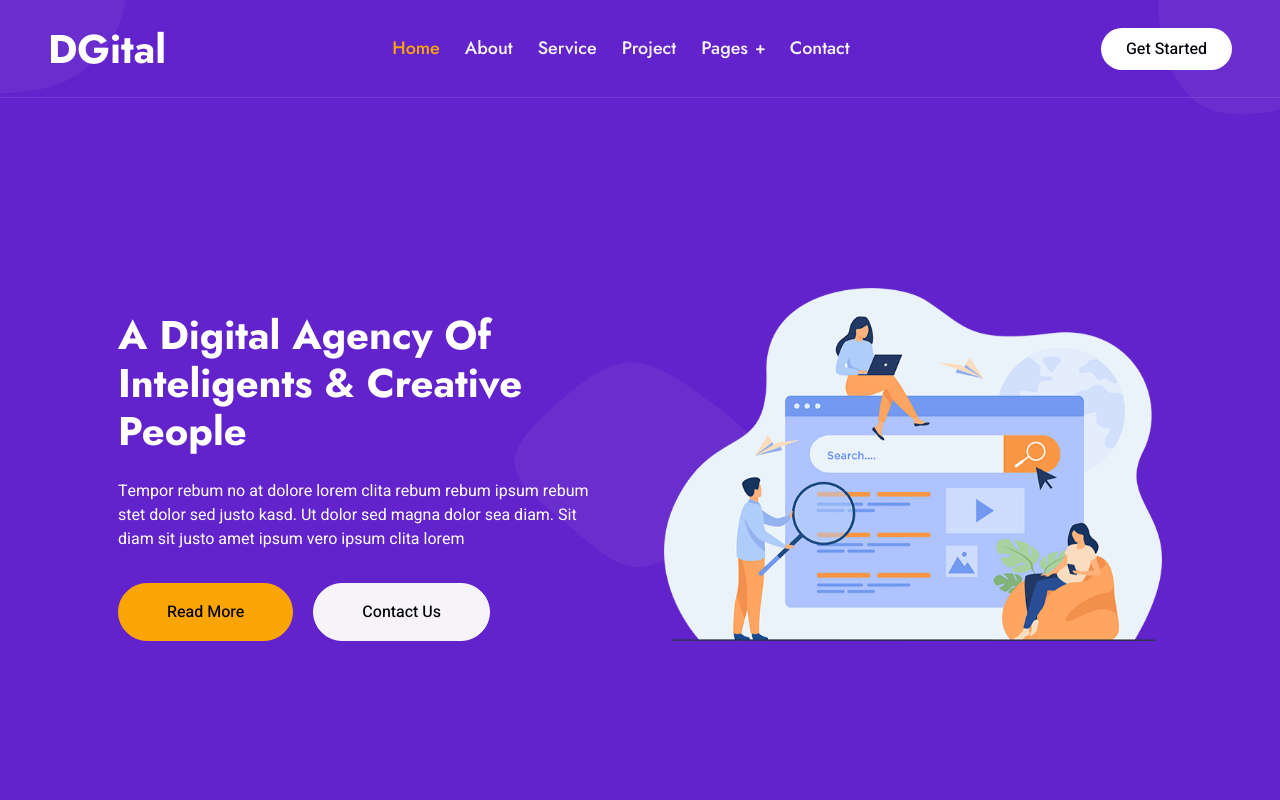
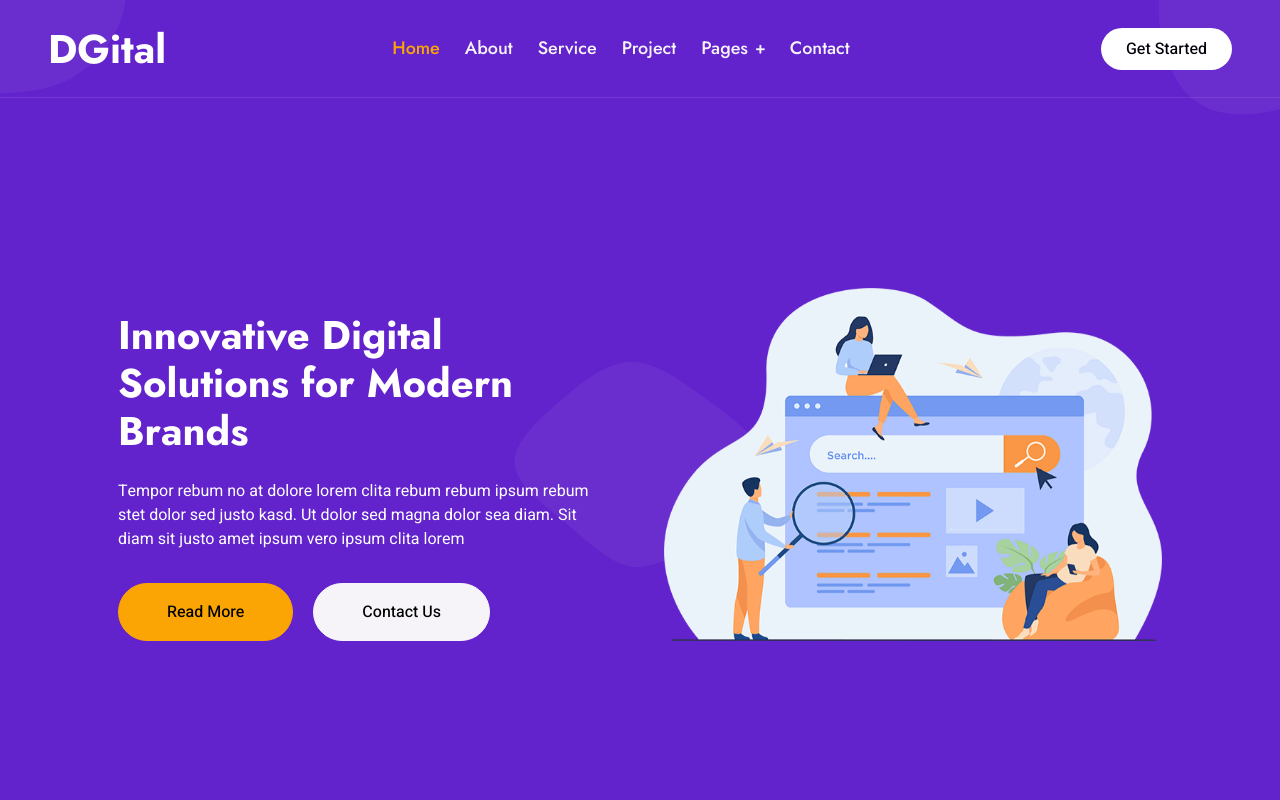
Before and after one commit to radhadm1978-ship-it/saranya-Digital-dynamics, a plain HTML site: page index.html in a window 1280 px wide. Shown: the top 800 px of the page. Drawn offline with nearby package versions, Linux system fonts and the light colour scheme; animation ran at ten frames a second.

Commit message:
Update index.html

```diff
--- a/index.html
+++ b/index.html
@@ -89,7 +89,7 @@
                 <div class="container px-lg-5">
                     <div class="row g-5 align-items-end">
                         <div class="col-lg-6 text-center text-lg-start">
-                            <h1 class="text-white mb-4 animated slideInDown">A Digital Agency Of Inteligents & Creative People</h1>
+                            <h1 class="text-white mb-4 animated slideInDown">Innovative Digital Solutions for Modern Brands</h1>
                             <p class="text-white pb-3 animated slideInDown">Tempor rebum no at dolore lorem clita rebum rebum ipsum rebum stet dolor sed justo kasd. Ut dolor sed magna dolor sea diam. Sit diam sit justo amet ipsum vero ipsum clita lorem</p>
                             <a href="" class="btn btn-secondary py-sm-3 px-sm-5 rounded-pill me-3 animated slideInLeft">Read More</a>
                             <a href="" class="btn btn-light py-sm-3 px-sm-5 rounded-pill animated slideInRight">Contact Us</a>
```
